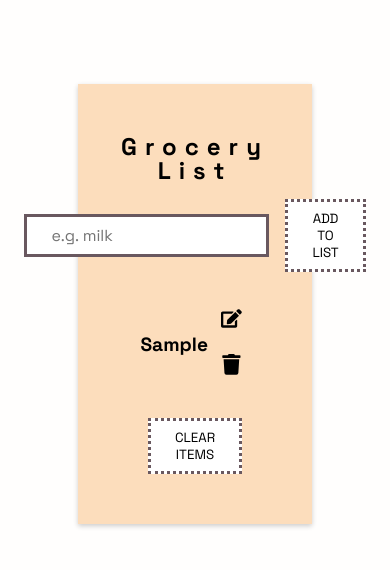
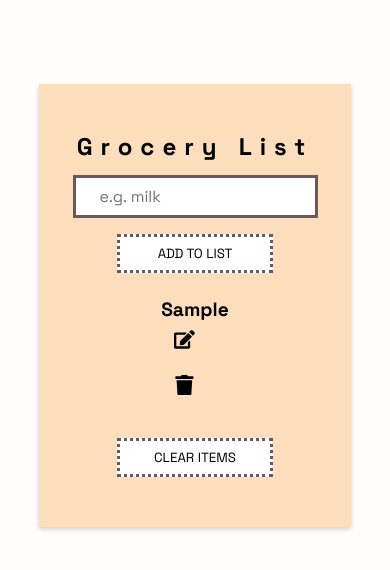
Before and after one commit to paulinapawelczyk/grocery-list-app, a React (Create React App) app: page / in a window 390 px wide. Both pictures are taken after typing "Sample" into the empty fields and a click on the button "ADD TO LIST". Shown: the top 570 px of the page. Built offline with nearby package versions, Linux system fonts and the light colour scheme.

Commit message:
Add styling for app

```diff
--- a/src/Components/Alert.js
+++ b/src/Components/Alert.js
@@ -6,7 +6,7 @@ const Alert = ({ type, message, hideAlert, list }) => {
       hideAlert();
     }, 2000);
     return () => clearTimeout(timeoutId);
-  }, [list]);
+  });
 
   return <p className={`alert alert-${type}`}>{message}</p>;
 };
--- a/src/index.css
+++ b/src/index.css
@@ -144,8 +144,43 @@ input.input-grocery::placeholder {
   flex-basis: 30%;
 }
 
-@media screen and (max-width: 789px) {
+@media screen and (max-width: 1024px) {
+  .grocery-list {
+    flex-basis: 80%;
+  }
+
+  .submit-btn {
+    flex-basis: 25%;
+  }
+}
+
+@media screen and (max-width: 867px) {
   h3 {
     font-size: 1.5rem;
   }
+
+  .app-container {
+    width: 80vw;
+  }
+  .input-form-grocery {
+    flex-wrap: wrap;
+  }
+
+  .grocery-list-item {
+    flex-wrap: wrap;
+    justify-content: center;
+  }
+
+  .submit-btn {
+    flex-basis: 50%;
+  }
+  .clear-btn {
+    flex-basis: 50%;
+  }
 }
+
+@media screen and (max-width: 545px) {
+  .grocery-list {
+    flex-basis: 10%;
+  }
+}
```
